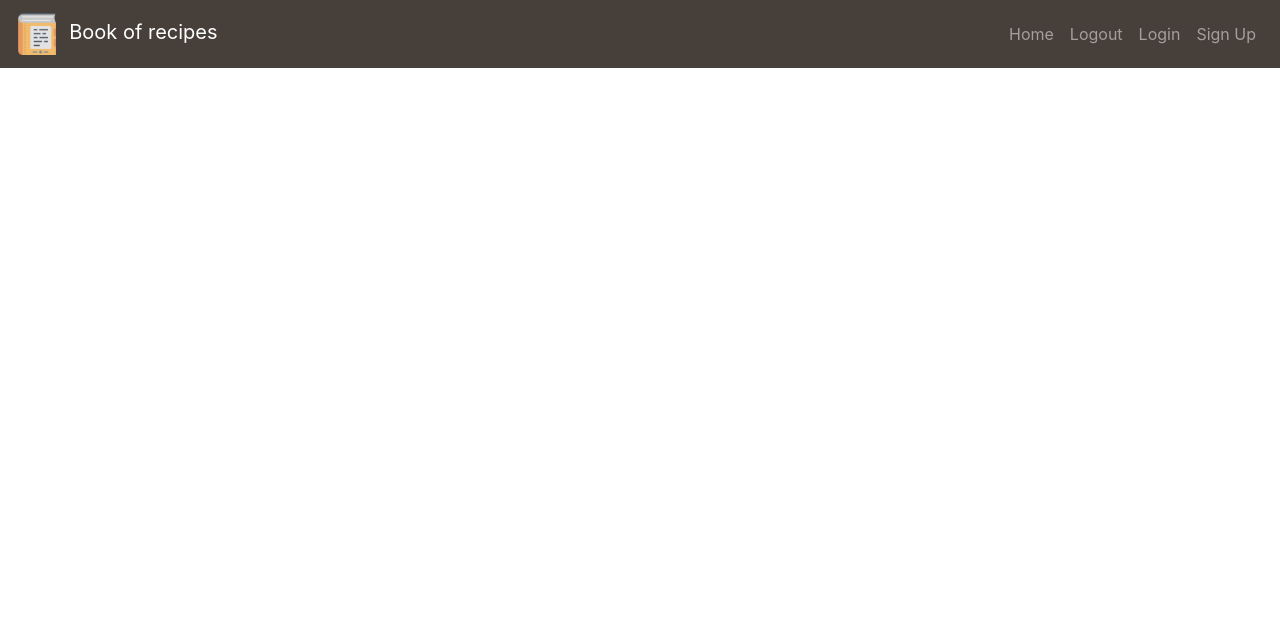
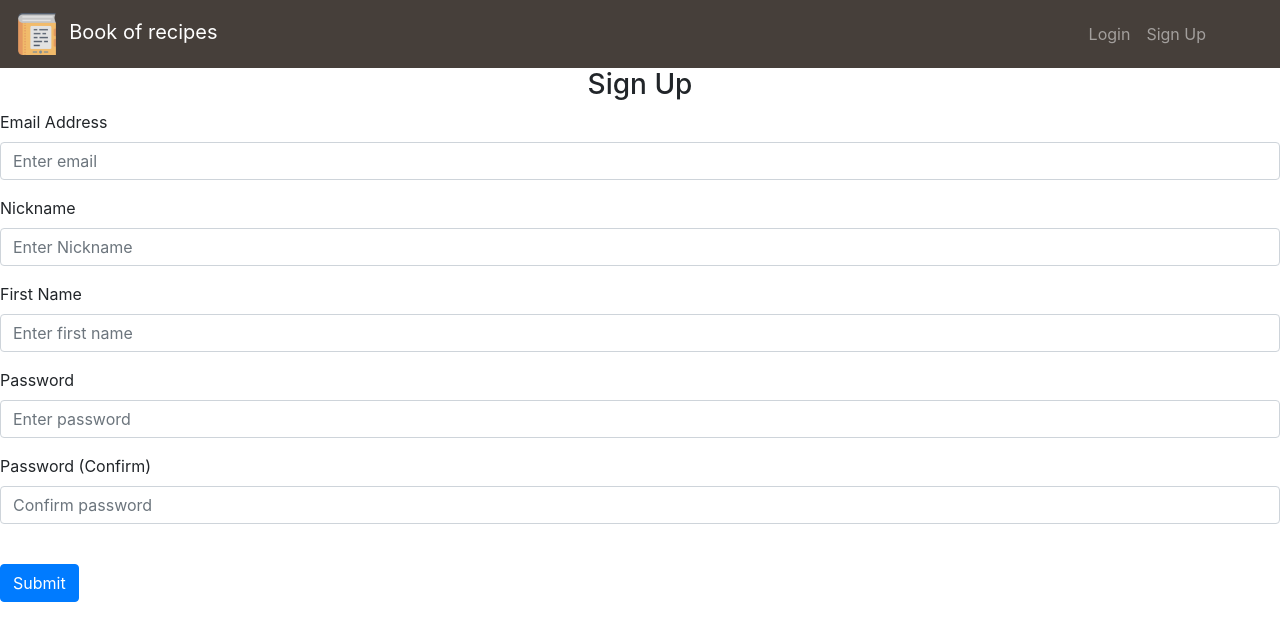
Before and after one commit to adrianbeys/BookOfRecipes, a Flask app: page /sign-up in a window 1280 px wide. Shown: the top 641 px of the page. Run offline with Flask 2, Linux system fonts and the light colour scheme; some libraries are stand-ins or nearby versions.

Commit message:
Added and changed files, routes and DB connnection

```diff
--- a/main.py
+++ b/main.py
@@ -1,6 +1,4 @@
-from website import create_app
-
-app = create_app()
+from website import app
 
 if __name__ == '__main__':
     app.run(debug=True)
--- a/website/auth.py
+++ b/website/auth.py
@@ -1,20 +1,42 @@
-from flask import Blueprint, render_template
+from website import app
+from flask import  redirect, render_template, url_for, request
+from flask_login import current_user, login_user, logout_user
+from website.forms import LoginForm, RegisterForm, ProfileForm
+from website.models import DBConnection, User, UserProfile
 
-auth = Blueprint('auth', __name__)
+db = DBConnection()
 
+@app.route('/')
+def main():
+    return render_template("main.html")
 
-@auth.route('/home')
-def home():
+@app.route('/home')
+def home_page():
     return render_template("home.html")
 
-@auth.route('/sign-up')
+@app.route('/sign-up', methods=['GET', 'POST'])
 def sign_up():
-    return render_template("register.html")
+    if current_user.is_authenticated:
+        return redirect(url_for(main))
+    form = RegisterForm()
+    if form.validate_on_submit():
+        newProfile = UserProfile()
+        db.AddProfile(newProfile)
+        newUser = User(email=form.emailAddress.data,
+                       username=form.username.data,
+                       firstname=form.firstname.data,
+                       password=form.password1.data,
+                       roleId=1, profileId = newProfile.id)
+        db.AddUser(newUser)
+        db.Flush()
+        login_user(newUser)
+        return redirect(url_for('home_page'))
+    return render_template("register.html", form=form)
 
-@auth.route('/login')
+@app.route('/login')
 def login():
     return render_template("login.html")
 
-@auth.route('/logout')
+@app.route('/logout')
 def logout():
     return "<p>logout</p>"
--- /dev/null
+++ b/website/forms.py
@@ -0,0 +1,42 @@
+from flask_wtf import FlaskForm
+from wtforms import StringField, PasswordField, SubmitField, DateField, IntegerField, BooleanField
+from wtforms.validators import Length, EqualTo, Email, DataRequired, ValidationError
+from website.models import User
+from datetime import date
+
+# register form
+class RegisterForm(FlaskForm):
+
+    def validate_username(self, usernameToCheck):
+        user = User.query.filter_by(username=usernameToCheck.data).first()
+        if user:
+            raise ValidationError('Username already exists!')
+
+    def validate_emailAddress(self, emailToCheck):
+        emailAddress = User.query.filter_by(email=emailToCheck.data).first()
+        if emailAddress:
+            raise ValidationError('Email Address already exists!')
+
+    emailAddress = StringField(label=" Email address:", validators=[Email(),DataRequired()])
+    username = StringField(label="User name", validators=[Length(min=3, max=15), DataRequired()])
+    firstname = StringField(label="First name", validators=[Length(min=3, max=15), DataRequired()])
+    password1 = PasswordField(label = "Password", validators=[Length(min=8),DataRequired()])
+    password2 = PasswordField(label = "Confirm Password", validators=[EqualTo("password1"),DataRequired()])
+    submit = SubmitField(label = "Create Account")
+
+class LoginForm(FlaskForm):
+    username = StringField(label='User Name:', validators=[DataRequired()])
+    password = PasswordField(label='Password:', validators=[DataRequired()])
+    submit = SubmitField(label='Login')
+
+class ProfileForm(FlaskForm):
+
+    def validate_date_of_birth(form, field):
+        if field.data > date(2010, 1, 10):
+            raise ValidationError("Enter a valid date.")
+
+    first_name = StringField(label="First name", validators=[DataRequired(message='Can\'t be blank')])
+    last_name = StringField(label="Last name", validators=[DataRequired()])
+    date_of_birth = DateField(label="Date of birth", validators=[DataRequired()])
+    gender = StringField(label="Gender", validators=[DataRequired()])
+    nationality = StringField(label="Nationality", validators=[DataRequired()])
--- a/website/static/styles/basesite.css
+++ b/website/static/styles/basesite.css
@@ -7,6 +7,9 @@ body{
     position: sticky!important;
     background: rgb(70, 63, 58)!important ;
 }
+#navbar{
+    padding-right: 25px;
+}
 .nav-link{
     text-align: center;
 }
--- a/website/templates/base.html
+++ b/website/templates/base.html
@@ -20,19 +20,50 @@
 </head>
 <body>
     <nav class="navbar navbar-expand-lg navbar-dark bg-dark">
+      {% if current_user.is_authenticated %}
+        <a class="navbar-brand" href="/home">
+          <img src="/static/images/e-book.png"  alt="logo navbar" height="42">&nbsp; Book of recipes</a>
+      {% else %}
         <a class="navbar-brand" href="/">
           <img src="/static/images/e-book.png"  alt="logo navbar" height="42">&nbsp; Book of recipes</a>
+      {% endif %}
         <button class="navbar-toggler ml-auto hidden-sm-up float-xs-right" type="button" aria-label="Toggle navigation" data-toggle="collapse" data-target="#navbar">
           <span class="navbar-toggler-icon"></span>
         </button>
         <div class="collapse navbar-collapse justify-content-end" id="navbar">
           <div class="navbar-nav">
+            {% if current_user.is_authenticated %}
             <a class="nav-item nav-link" id="home" href="/home">Home</a>
-            <a class="nav-item nav-link" id="logout" href="/logout">Logout</a>
-            <a class="nav-item nav-link" id="login" href="/login">Login</a>
+            {% endif %}
+
+            <!-- <a class="nav-item nav-link" id="login" href="/login">Login</a>
             <a class="nav-item nav-link" id="signUp" href="/sign-up">Sign Up</a>
+            <a class="nav-item nav-link" id="logout" href="/logout">Logout</a> -->
           </div>
+          <!-- user dropdown -->
+          {% if current_user.is_authenticated %}
+          <div class="nav-item dropdown">
+            <a href="#" data-toggle="dropdown" class="nav-link dropdown-toggle user-action"><img src="/static/images/user.png" class="avatar" alt="Avatar"> {{ current_user.username }} <b class="caret"></b></a>
+            <div class="dropdown-menu">
+              <a href="/profile" class="dropdown-item">Profile</a></a>
+              <a href="/settings" class="dropdown-item">Settings</a></a>
+              <div class="dropdown-divider"></div>
+              <a href="/logout" class="dropdown-item" data-toggle="modal" data-target="#logoutModal">Logout</a></a>
+            </div>
+          </div>
+          {% else %}
+        <!-- login and register buttons -->
+        <div class="navbar-collapse collapse order-1 justify-content-end" id="navbar">
+          <div class="navbar-nav">
+              <a class="nav-item nav-link" id="login" href="/login">Login</a>
+              <a class="nav-item nav-link" id="signUp" href="/sign-up">Sign Up</a>
+          </div>
+        </div>
+        {% endif %}
     </nav>
+
+    {% block content %}
+    {% endblock %}
 
       <!--scripts-->
     <script
--- a/website/templates/main.html
+++ b/website/templates/main.html
@@ -23,7 +23,7 @@
           <nav class="nav nav-masthead justify-content-center">
             <a class="nav-link" href="/login">Login</a>
             <a class="nav-link" href="/sign-up">Sign Up</a>
-            <a class="nav-link" href="/">Contact</a>
+            <!-- <a class="nav-link" href="/">Contact</a> -->
           </nav>
         </div>
 
--- a/website/templates/register.html
+++ b/website/templates/register.html
@@ -1,7 +1,65 @@
-{% extends "base.html" %}{% block title %}Register{% endblock %}
+{% extends "base.html" %}
+
+{% block title %}
+Register
+{% endblock %}
+
 {% block content %}
-<body>
-    <h1>This is the register page</h1>
-</body>
+<form method="POST">
+  {{ form.hidden_tag() }}
+    <h3 align="center">Sign Up</h3>
+    <div class="form-group">
+      <label for="email">Email Address</label>
+      <input
+        type="email"
+        class="form-control"
+        id="email"
+        name="email"
+        placeholder="Enter email"
+      />
+    </div>
+    <div class="form-group">
+        <label for="nickname">Nickname</label>
+        <input
+          type="text"
+          class="form-control"
+          id="nickname"
+          name="nickname"
+          placeholder="Enter Nickname"
+        />
+      </div>
+    <div class="form-group">
+      <label for="firstName">First Name</label>
+      <input
+        type="text"
+        class="form-control"
+        id="firstName"
+        name="firstName"
+        placeholder="Enter first name"
+      />
+    </div>
+    <div class="form-group">
+      <label for="password1">Password</label>
+      <input
+        type="password"
+        class="form-control"
+        id="password1"
+        name="password1"
+        placeholder="Enter password"
+      />
+    </div>
+    <div class="form-group">
+      <label for="password2">Password (Confirm)</label>
+      <input
+        type="password"
+        class="form-control"
+        id="password2"
+        name="password2"
+        placeholder="Confirm password"
+      />
+    </div>
+    <br />
+    <button type="submit" class="btn btn-primary">Submit</button>
+  </form>
 
 {% endblock %}
```
Also changed, not shown: website/__init__.py (+12 -9 lines), website/models.py (+89 -0 lines), website/static/styles/homesite.css (added, +7 -0 lines), website/templates/home.html (+16 -2 lines), website/views.py (deleted, +0 -7 lines), website/static/images/booklogover2.png (added), website/static/images/user.png (added), 1 other file.
